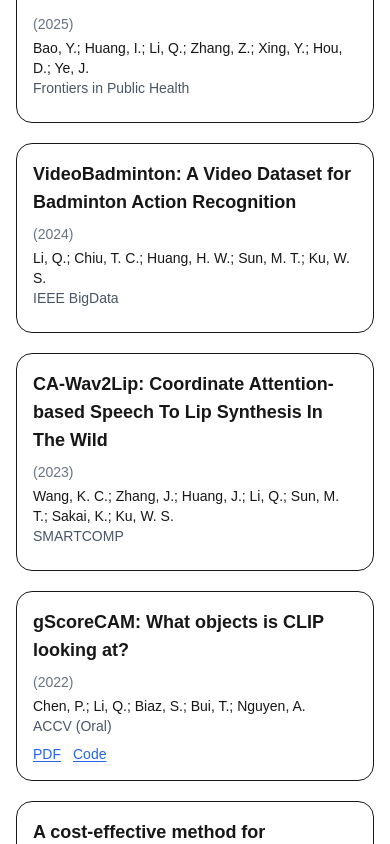
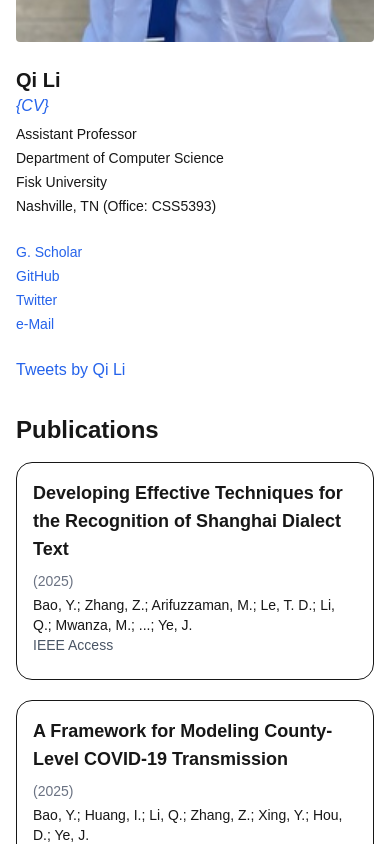
Before and after one commit to qilimk/qili-prof, a Next.js app: page /publications in a window 390 px wide. Shown: the part 480-1324 px from the top of the page. Built offline with nearby package versions, Linux system fonts and the light colour scheme; no server answers.

Commit message:
adjust sidebar

```diff
--- a/app/layout.tsx
+++ b/app/layout.tsx
@@ -1,34 +1,47 @@
+// app/layout.tsx
 import "./globals.css";
 import { Analytics } from "@vercel/analytics/next";
 import type { Metadata } from "next";
 import Script from "next/script";
 import NavBar from "@/components/NavBar";
 import Footer from "@/components/Footer";
+import Sidebar from "@/components/Sidebar";
 
 export const metadata: Metadata = {
-  title: "Prof. Qi Li — Computer Science",
+  title: "Prof. Jane Doe — Computer Science",
   description: "Research, publications, teaching, and group.",
 };
 
 export default function RootLayout({ children }: { children: React.ReactNode }) {
   const token = process.env.NEXT_PUBLIC_CF_BEACON_TOKEN;
+
   return (
     <html lang="en">
       <body className="bg-white text-gray-900 antialiased">
         <div id="top" />
-        <div className="mx-auto max-w-4xl px-4">
+        <div className="mx-auto max-w-6xl px-4">
           <NavBar />
-          <main className="py-8">{children}</main>
+
+          {/* Global two-column layout */}
+          <div className="py-8 grid grid-cols-1 gap-8 md:grid-cols-[280px,1fr]">
+            <aside className="md:sticky md:top-6 h-fit">
+              <Sidebar />
+            </aside>
+
+            <main className="min-w-0">
+              {children}
+            </main>
+          </div>
+
           <Footer />
         </div>
 
-        {/* Cloudflare Web Analytics */}
         <Script
           src="https://static.cloudflareinsights.com/beacon.min.js"
           strategy="afterInteractive"
           data-cf-beacon={JSON.stringify({ token })}
         />
-      <Analytics />
+        <Analytics />
       </body>
     </html>
   );
--- a/app/page.tsx
+++ b/app/page.tsx
@@ -1,4 +1,3 @@
-import Sidebar from "@/components/Sidebar";
 import profile from "@/data/profile.json";
 import updates from "@/data/updates.json";
 import teaching from "@/data/teaching.json";
```
